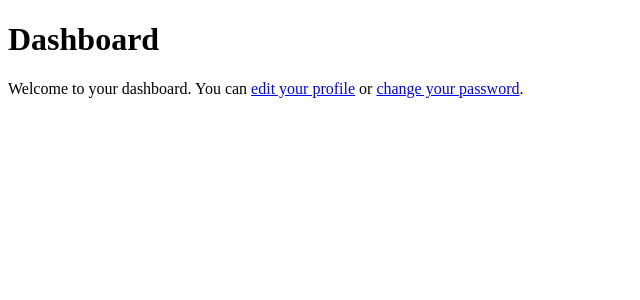
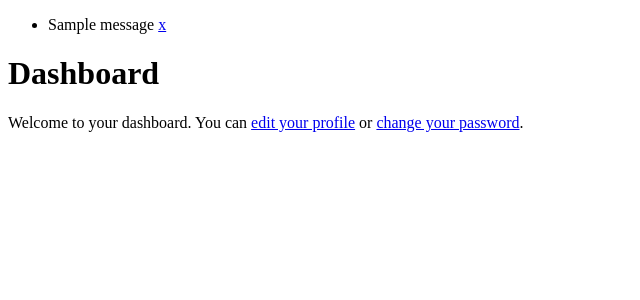
Before and after one commit to Osama-Makhlouph/Bookmarks-Project, a Django app: page /account/ in a window 1280 px wide. Shown: the part 130-430 px from the top of the page, without its empty margins (0-640 px from the left). Run offline with Django 3.2, Linux system fonts and the light colour scheme; a user stored in the database is signed in; one stand-in notice (Sample message) is shown.

Commit message:
Added one-time messages system when editing user-profile

```diff
--- a/account/templates/base.html
+++ b/account/templates/base.html
@@ -36,6 +36,16 @@
     </span>
 
   </div>
+  {% if messages %}
+  <ul class="messages">
+    {% for message in messages %}
+    <li class="{{ message.tags }}">
+      {{ message|safe }}
+      <a href="#" class="close">x</a>
+    </li>
+    {% endfor %}
+  </ul>
+  {% endif %}
   <div id="content">{% block content %} {% endblock %}</div>
 </body>
 
--- a/account/views.py
+++ b/account/views.py
@@ -1,7 +1,9 @@
+from email import message
 from django.shortcuts import render
 from django.http import HttpResponse
 from django.contrib.auth import authenticate, login
 from django.contrib.auth.decorators import login_required
+from django.contrib import messages
 from .forms import LoginForm, UserRegistrationForm, UserEditForm, ProfileEditForm
 from .models import Profile
 # Create your views here.
@@ -57,6 +59,9 @@ def edit(request):
         if user_form.is_valid() and profile_form.is_valid():
             user_form.save()
             profile_form.save()
+            messages.success(request, 'Profile updated successfully')
+        else:
+            messages.error(request, 'Error updating your profile')
     else:
         user_form = UserEditForm(instance=request.user)
         profile_form = ProfileEditForm(instance=request.user.profile)
```
